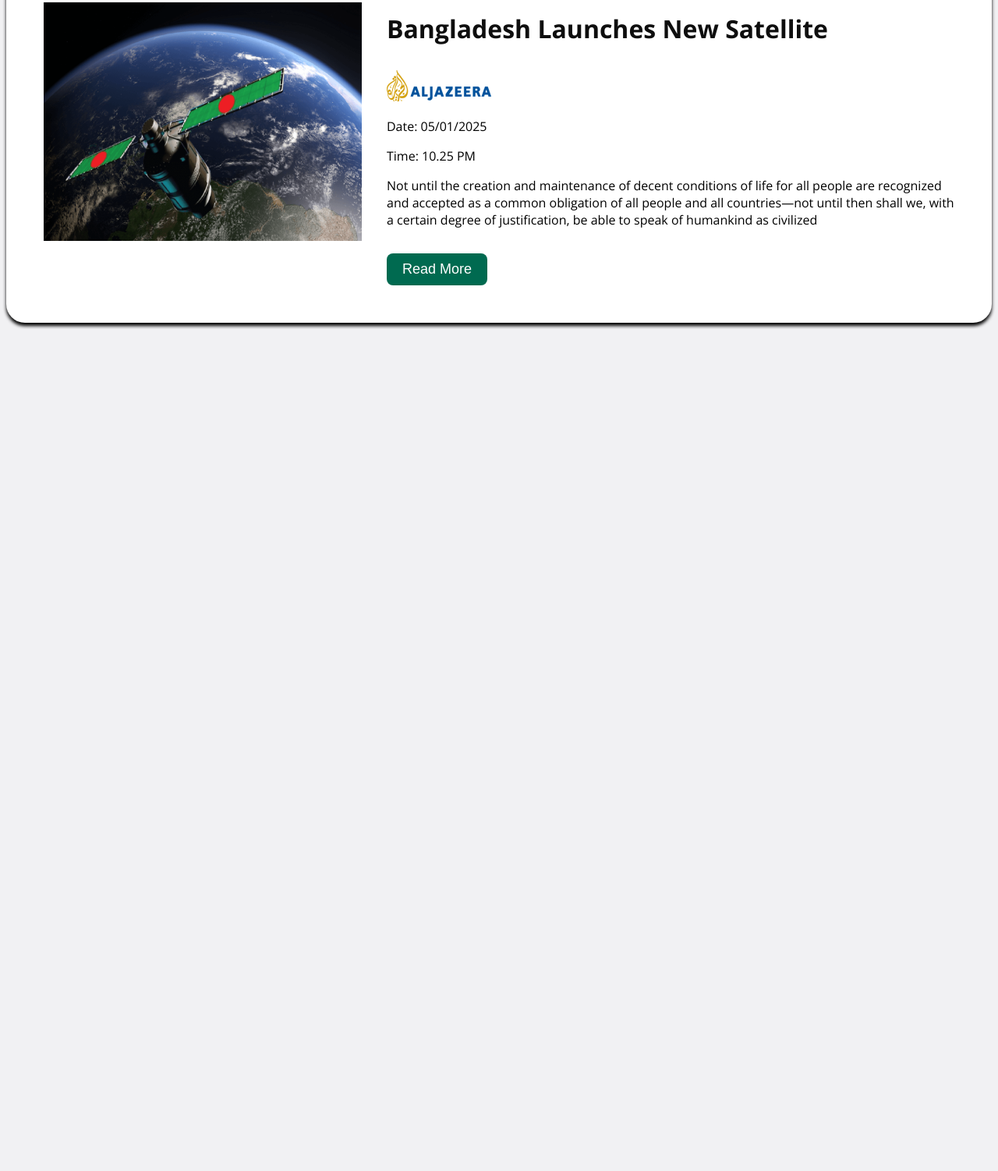
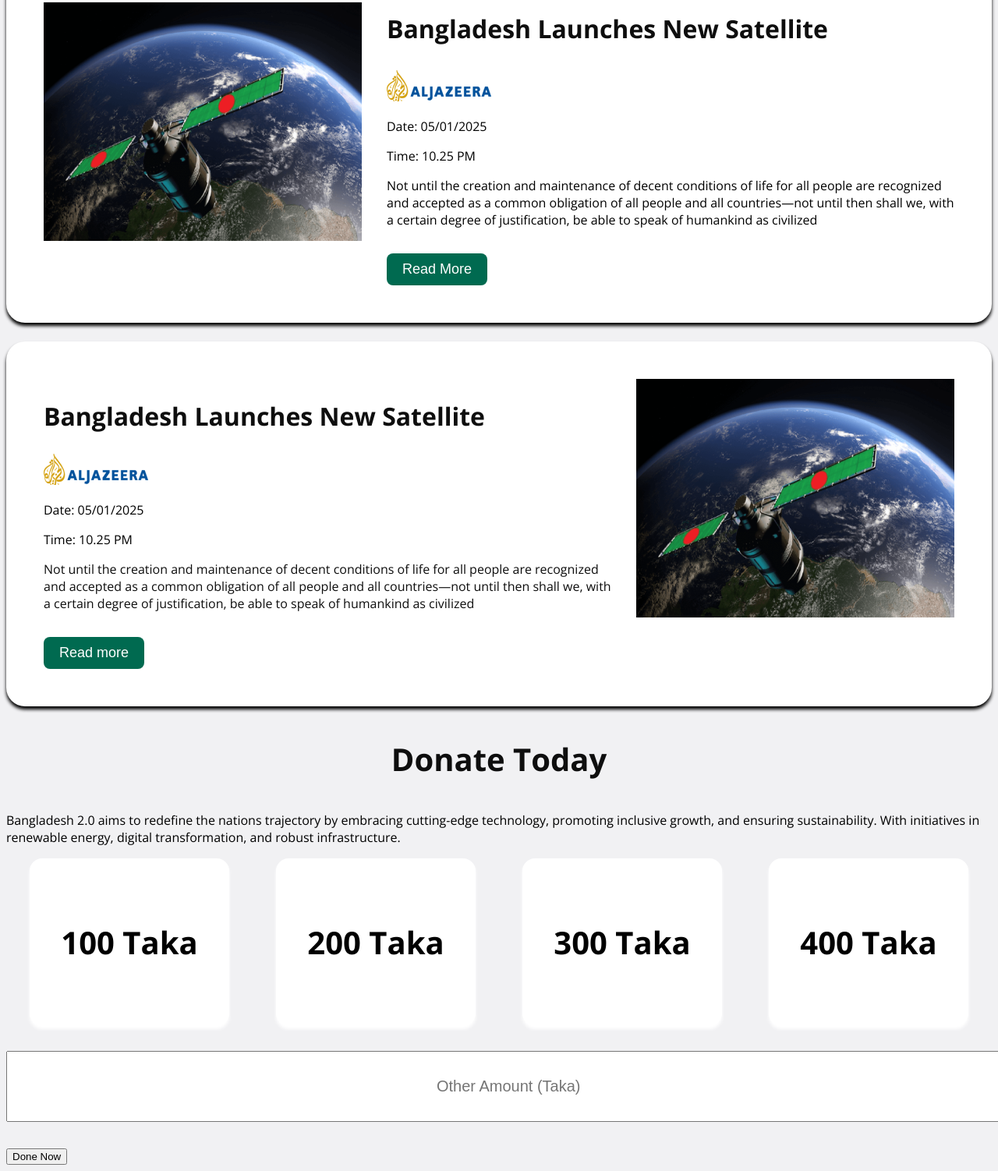
Before and after one commit to nurnabi148/assignment-1, a plain HTML site: page index.html in a window 1280 px wide. Shown: the part 3908-5410 px from the top of the page at 78% size. Before the commit the page ends 4330 px from the top, so only its background shows below. Drawn offline with nearby package versions, Linux system fonts and the light colour scheme.

Commit message:
add the second banner

```diff
--- a/index.html
+++ b/index.html
@@ -182,6 +182,43 @@
 
                         </div>
               </section>
+              <section>
+                <div class="container1">
+                    <div class="sat1">
+                       <h1 class="head">Bangladesh Launches New Satellite</h1>
+                        <div>
+                            <img src="assets/al-jazeera.png" alt="">
+                        </div>
+                        <div>
+                            <p>Date: 05/01/2025</p>
+                            <p>Time: 10.25 PM</p>
+                            <div class="description1">
+                                Not until the creation and maintenance of decent conditions of life for all people are recognized and accepted as a common obligation of all people and all countries—not until then shall we,
+                                    with a certain degree of justification, be able to speak of humankind as civilized
+                                    <div class="read-more2">
+                                        <button>Read more</button>
+                                    </div>
+                            </div>
+                        </div>
+                    </div>
+                    <img src="assets/satelite.png" alt="">
+                </div>
+
+              </section>
+              <section>
+                <h3 class="today">Donate Today</h3>
+                <p class="donate-description">Bangladesh 2.0 aims to redefine the nations trajectory by embracing cutting-edge technology, promoting inclusive growth, and ensuring sustainability. With initiatives in renewable energy, digital transformation, and robust infrastructure.</p>
+                <div class="taka">
+
+                     <div class="money"><p>100 Taka</p></div>
+                    <div class="money"><p>200 Taka</p></div>
+                    <div class="money"><p>300 Taka</p></div>
+                    <div class="money"><p>400 Taka</p></div>
+                </div>
+                <input class="empty" type="text" name="" id="" placeholder="Other Amount (Taka)">
+                <div  class="Don"><button>Done Now</button></div>
+              </section>
+
     </main>
     <footer>
 
--- a/styles/index.css
+++ b/styles/index.css
@@ -240,13 +240,13 @@ td{
     background-color: #FFFFFF;
     padding: 48px;
     box-shadow:0px 4px 4px 0px #000000;
+    margin-bottom: 24px;
 }
 .news
 {
  font-weight: bold;
  font-size: 40px;
  color: #000000;
-
 }
 .descriptionn
 {
@@ -273,4 +273,85 @@ td{
     margin-top: 32px;
 
 
+
 }
+.container1
+{
+    display: flex;
+    gap:32px;
+    align-items:flex-start ;
+    max-width: 1280px;
+    padding: 48px;
+    border-radius: 24px;
+    background-color: #FFFFFF;
+    box-shadow: 0px 4px 4px 0px #000000;
+   margin-bottom: 24px;
+}
+.head
+{
+    font-size: 32px;
+    font-weight: bold;
+    color: #0E0E0E;
+}
+.description1
+{
+    font-weight: 400;
+    font-size:16px ;
+    color: #0E0E0E;
+}
+.read-more2 button
+{
+    border-radius: 8px;
+    padding:10px 20px;
+    background-color: #006A50;
+    border: none;
+    font: 600;
+    font-size: 18px;
+    color:#FFFFFF;
+    margin-top: 32px;
+
+
+}
+.today
+{
+    font-size: 40px;
+    font-weight: bold;
+    color: #0E0E0E;
+    text-align: center;
+}
+.taka
+{
+    display: flex;
+    justify-content: space-around;
+
+
+}
+
+.money{
+    padding:40px;
+    border-radius: 16px;
+    background-color: #FFFFFF;
+    box-shadow:0px 4px 4px white;
+    border: none;
+    font-weight: bold;
+    font-size: 40px;
+    margin-bottom: 32px;
+
+}
+.donate-description
+{
+    font-weight: 400;
+    font-size: 16px;
+}
+
+.empty
+{
+    font-weight: 400;
+    font-size: 20px;
+    padding: 32px 550px;
+    margin-bottom: 32px;
+
+}
+.don button{
+    margin:0px auto;
+}
```
